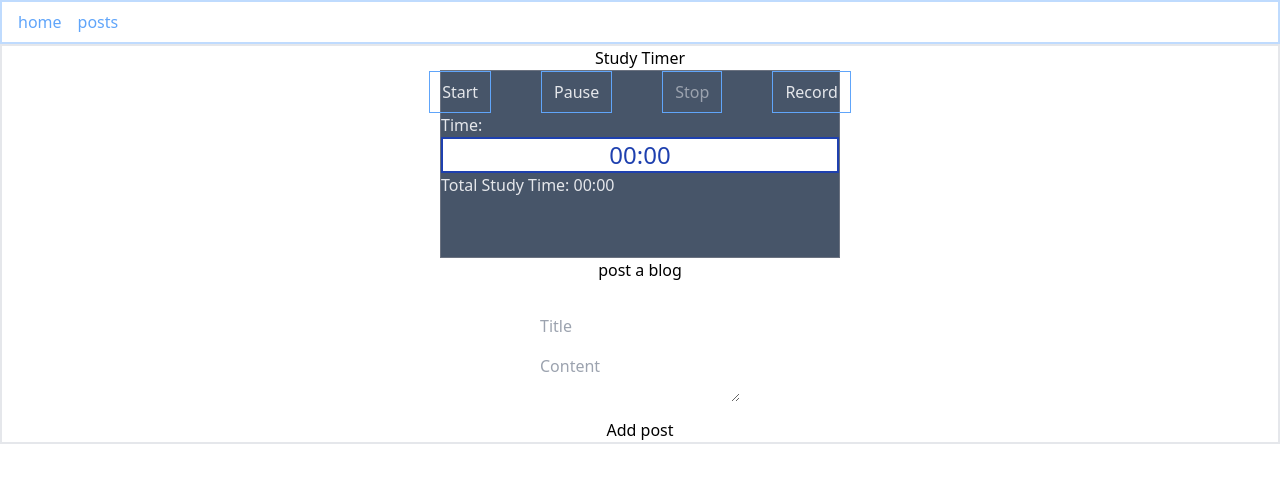
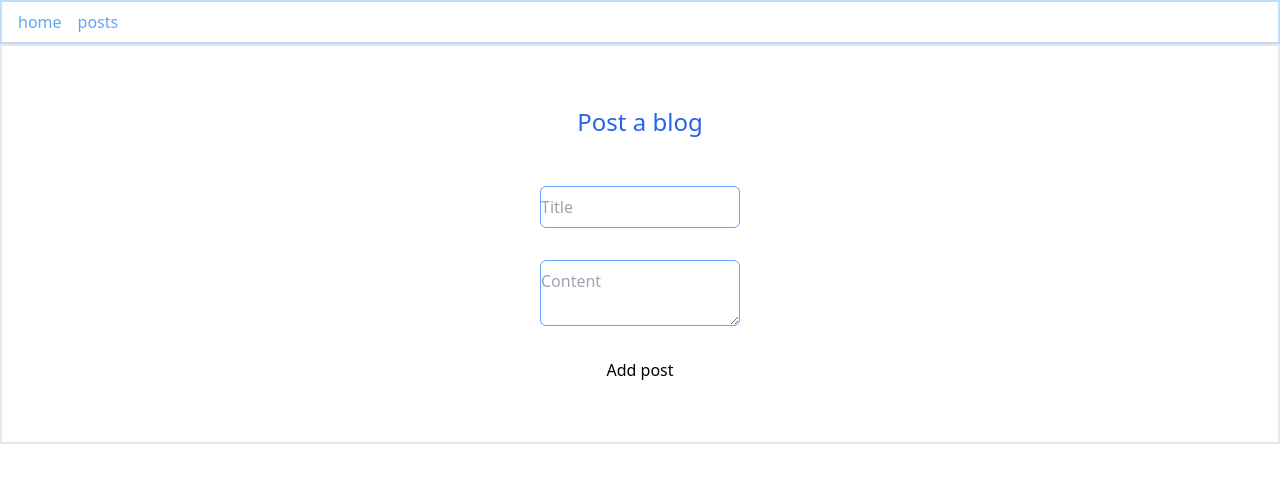
Before and after one commit to zlrkw11/zl-blog-v1, a React (Vite) app in the folder frontend/: page / in a window 1280 px wide. Shown: the top 482 px of the page. Built offline with nearby package versions, Linux system fonts and the light colour scheme.

Commit message:
update on post blog section

```diff
--- a/frontend/src/Home.tsx
+++ b/frontend/src/Home.tsx
@@ -20,21 +20,22 @@ function Home() {
 
   return (
     <>
-      <div className="flex flex-col h-[400px] w-screen border-2 justify-center items-center">
-        <Timer />
-        <h1>post a blog</h1>
+      <div className="flex flex-col h-[400px] w-screen border-2 justify-center items-center gap-4">
+        <h1 className="text-2xl text-blue-600">Post a blog</h1>
         <form
           onSubmit={handleSubmit}
           className="flex flex-col w-[200px] gap-4 mt-8"
         >
           <input
             type="text"
+            className="py-2 border hover:border border-blue-400 rounded-md mb-4 outline-0"
             value={title}
             onChange={(e) => setTitle(e.target.value)}
             placeholder="Title"
             required
           />
           <textarea
+            className="py-2 hover:border border border-blue-400 rounded-md mb-4 outline-0"
             value={content}
             onChange={(e) => setContent(e.target.value)}
             placeholder="Content"
```
